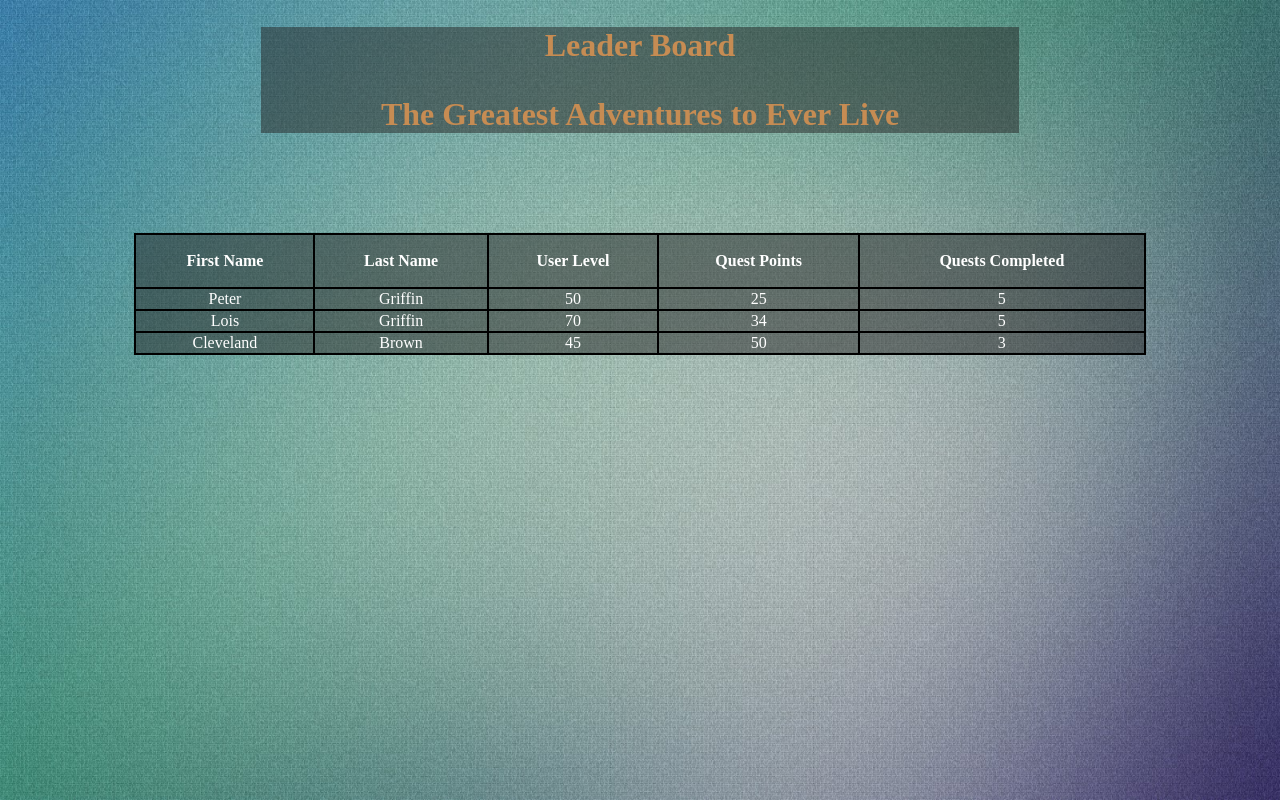
After one commit to abominox/Cash-Quest, a PHP site: page /rankings.html in a window 1280 px wide. The commit adds this page. Run offline with PHP 8.4, Linux system fonts and the light colour scheme.

Commit message:
Worked on css

```diff
--- a/dashboard.html
+++ b/dashboard.html
@@ -1,12 +1,13 @@
 <!DOCTYPE>
 <html>
+<head>
     <title>Dashboard</title>
     <link href="style.css" rel="stylesheet" type="text/css">
 </head>
 <body>
 
 <div class="header">
-    <h2 id="pageTitle">Location: Indiana, PA</h2>   <!--DONT HARD CODE THE LOCATOIN!!-->
+    <h2 id="pageTitle">Location: {{ location }}</h2>   <!--DON'T HARD CODE THE LOCATOIN!!-->
 
     <button id="myBtn" class="button">Create Post</button>
 </div>
@@ -128,6 +129,4 @@
 </script>
 
 </body>
-
-
 </html>
--- /dev/null
+++ b/rankings.html
@@ -0,0 +1,49 @@
+<!DOCTYPE html>
+<html lang="en">
+<head>
+    <meta charset="UTF-8">
+    <title>Rankings</title>
+    <link href="style.css" rel="stylesheet" type="text/css">
+</head>
+<body>
+<center>
+    <div class="rankHeader">
+        <h2 class="leaderBStyle">Leader Board</h2>
+        <h3 class="leaderBStyle">The Greatest Adventures to Ever Live</h3>
+    </div>
+</center>
+    <div id="background">
+        <img src = "bground.jpg" class="stretch" alt="Background">
+    </div>
+<center>
+    <table id="rankTable">
+        <tr>
+            <th>First Name</th>
+            <th>Last Name</th>
+            <th>User Level</th>
+            <th>Quest Points</th>
+            <th>Quests Completed</th>
+        </tr>
+        <tr>
+            <td>Peter</td>
+            <td>Griffin</td>
+            <td>50</td>
+            <td>25</td>
+            <td>5</td>
+        </tr>
+        <tr>
+            <td>Lois</td>
+            <td>Griffin</td>
+            <td>70</td>
+            <td>34</td>
+            <td>5</td>
+        </tr>
+        <td>Cleveland</td>
+        <td>Brown</td>
+        <td>45</td>
+        <td>50</td>
+        <td>3</td>
+    </table>
+</center>
+</body>
+</html>
--- a/style.css
+++ b/style.css
@@ -1,4 +1,4 @@
-* {
+* :not(.rankHeader, .leaderBStyle, ){
     background-color: dimgrey;
     font-family: sans-serif;
 }
@@ -204,3 +204,54 @@
 #demo2 {
     color: red;
 }
+
+.leaderBStyle {
+    color: #c68c53;
+    text-align: center;
+    font-size: 2em;
+    font-weight: bold;
+}
+
+#background {
+    width: 100%;
+    height: 100%;
+    position: fixed;
+    left: 0px;
+    top: 0px;
+    z-index: -1;
+}
+
+.stretch {
+    width: 100%;
+    height: 100%;
+}
+
+.rankHeader {
+    background-color: rgba(38,38,38,.5);
+    width: 60%;
+    height: auto;
+}
+
+table, td, th {
+    border: 2px solid black;
+}
+
+table {
+   margin-top: 100px;
+    border-collapse: collapse;
+    width: 80%;
+}
+
+th {
+    height: 50px;
+    font-weight: bold;
+}
+
+tr {
+    text-align: center;
+}
+
+#rankTable {
+    background-color: rgba(38,38,38,.5);
+    color: white;
+}
```
Also changed, not shown: bground.jpg (added), hack2017.jpg (added).
